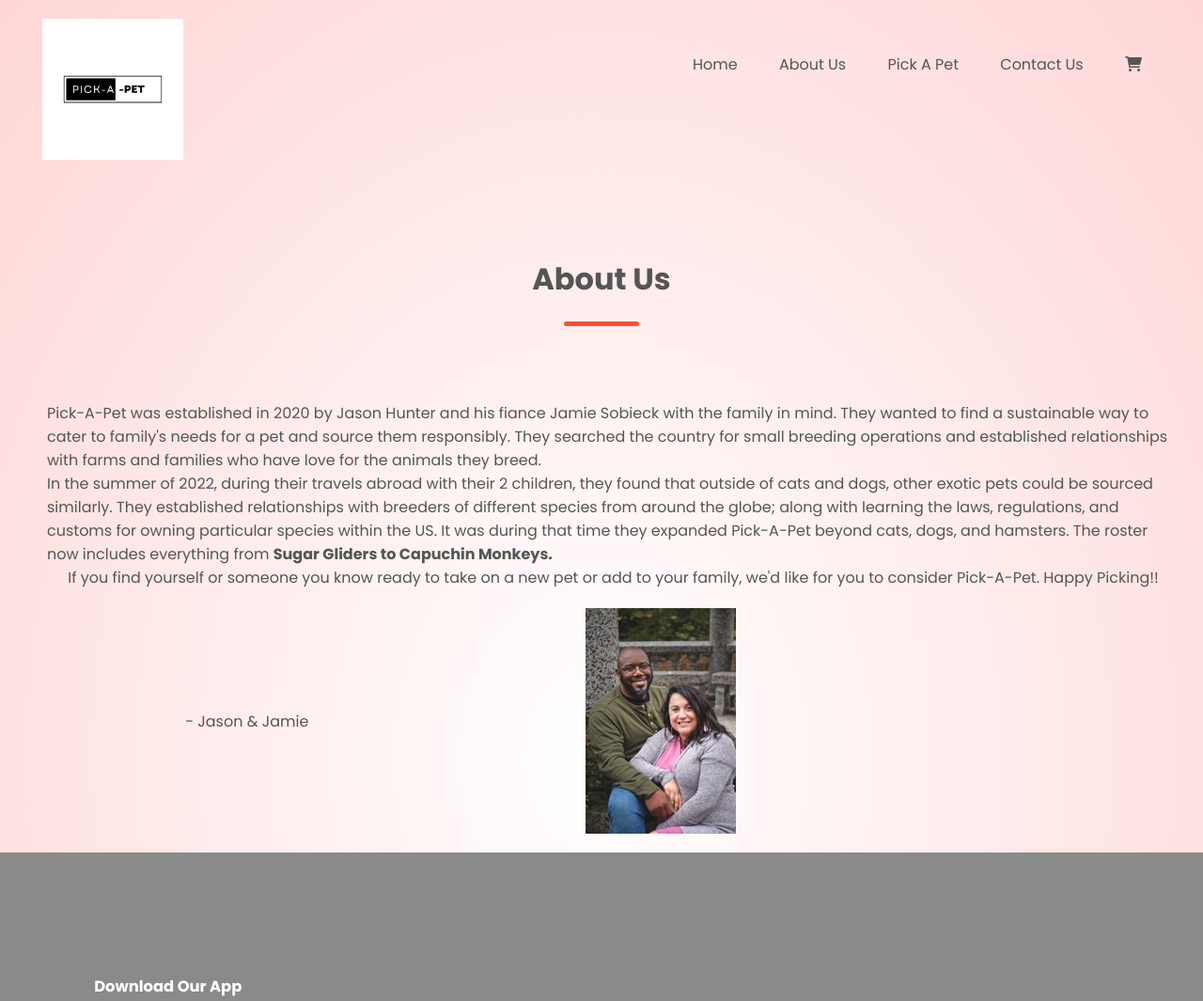
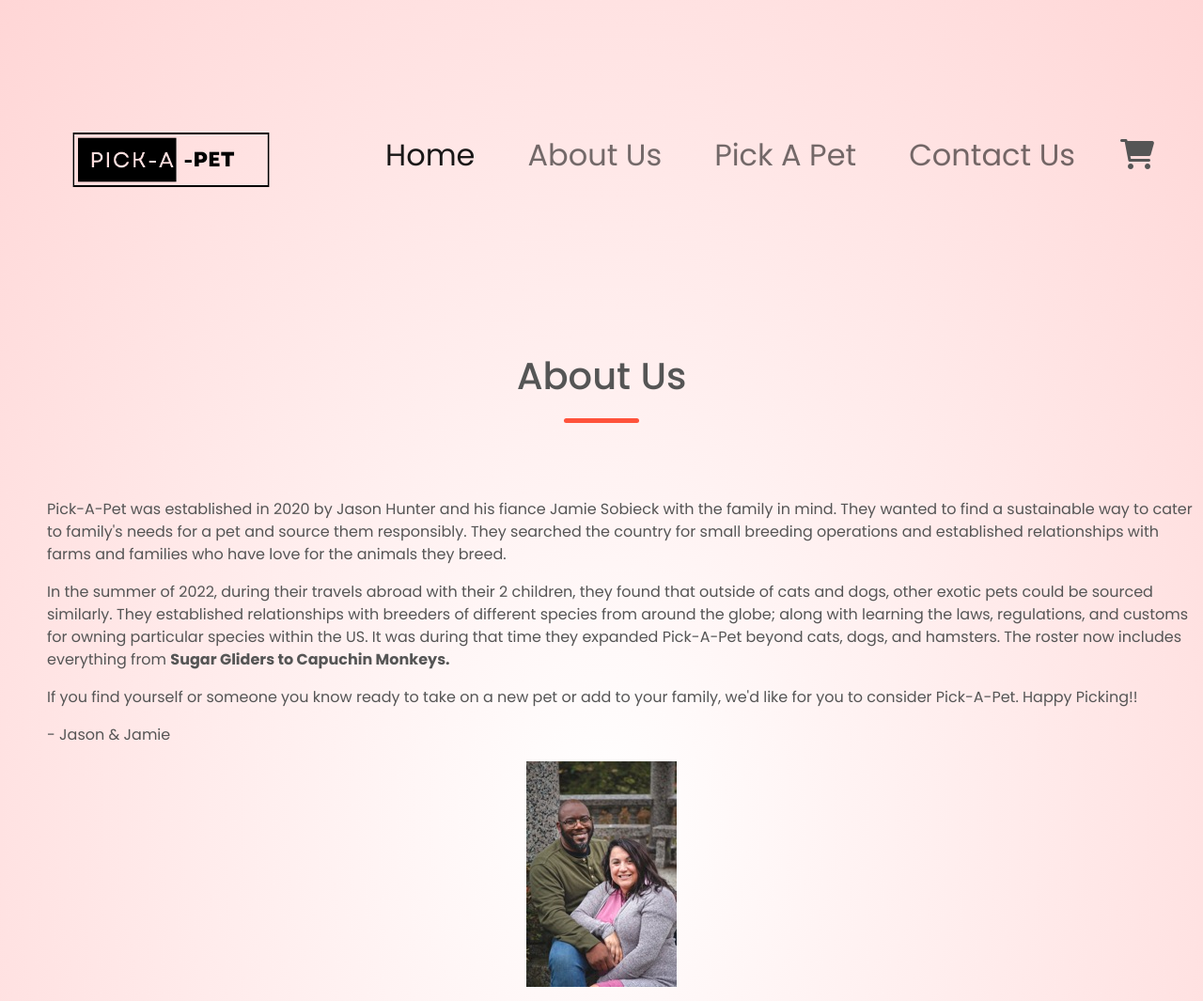
Before and after one commit to jayhun0521/petShotProject, a plain HTML site: page aboutMe.html in a window 1280 px wide. Shown: the top 1065 px of the page at 94% size. Drawn offline with nearby package versions, Linux system fonts and the light colour scheme.

Commit message:
changes to HTML and CSS files

```diff
--- a/aboutMe.html
+++ b/aboutMe.html
@@ -4,34 +4,45 @@
     <meta charset="UTF-8">
     <meta http-equiv="X-UA-Compatible" content="IE=edge">
     <meta name="viewport" content="width=device-width, initial-scale=1.0">
+    <!-- bootstrap link -->
+    <link href="https://cdn.jsdelivr.net/npm/bootstrap@5.0.2/dist/css/bootstrap.min.css" rel="stylesheet" integrity="sha384-EVSTQN3/azprG1Anm3QDgpJLIm9Nao0Yz1ztcQTwFspd3yD65VohhpuuCOmLASjC" crossorigin="anonymous">
+    <title>About Us</title>
     <link rel="stylesheet" href="style.css">
     <link rel="preconnect" href="https://fonts.googleapis.com">
 <link rel="preconnect" href="https://fonts.gstatic.com" crossorigin>
 <link href="https://fonts.googleapis.com/css2?family=Poppins:wght@300;400;500;600;700&display=swap" rel="stylesheet">
 <link rel="stylesheet" href="https://cdnjs.cloudflare.com/ajax/libs/font-awesome/6.2.0/css/all.min.css" integrity="sha512-xh6O/CkQoPOWDdYTDqeRdPCVd1SpvCA9XXcUnZS2FmJNp1coAFzvtCN9BmamE+4aHK8yyUHUSCcJHgXloTyT2A==" crossorigin="anonymous" referrerpolicy="no-referrer" />
 <link rel="stylesheet" href="https://cdn.jsdelivr.net/npm/@fortawesome/fontawesome-free@6.2.0/css/fontawesome.min.css">
-
-    <title>About Us</title>
 </head>
 <body>
 
-    <div class="header">
-        <div class="container">
-            <div class="navbar">
+        <nav class="navbar navbar-expand-lg navbar-light" id="navbar-test">
+            <div class="container-fluid">
                 <div class="logo">
-                    <img src="./Pick-A-Pet Logo.png" alt="" width="150px">
+                    <img src="./Pick-A-Pet_Logo-removebg-preview.png" alt="" width="300px">
                 </div>
-                <nav>
-                    <ul>
-                        <li><a href="./index.html">Home</a></li>
-                        <li><a href="./aboutMe.html">About Us</a></li>
-                        <li><a href="./shop.html">Pick A Pet</a></li>
-                        <li><a href="./contact.html">Contact Us</a></li>
-                        <li><a href="#"><i class="fa fa-shopping-cart" aria-hidden="true" alt=""></i></a></li>
-                    </ul>
-                </nav>
+              <button class="navbar-toggler" type="button" data-bs-toggle="collapse" data-bs-target="#navbarNav" aria-controls="navbarNav" aria-expanded="false" aria-label="Toggle navigation">
+                <span class="navbar-toggler-icon"></span>
+              </button>
+              <div class="collapse navbar-collapse" id="navbarNav">
+                <ul class="navbar-nav">
+                  <li class="nav-item">
+                    <a class="nav-link active" aria-current="page" href="./index.html">Home</a>
+                  </li>
+                  <li class="nav-item">
+                    <a class="nav-link" href="./aboutMe.html">About Us</a>
+                  </li>
+                  <li class="nav-item">
+                    <a class="nav-link" href="./shop.html">Pick A Pet</a>
+                  </li>
+                  <li class="nav-item">
+                    <a class="nav-link" href="./contact.html">Contact Us</a>
+                  </li>
+                  <li class="nav-item" id="shopping-cart-nav"><a href="#"><i class="fa fa-shopping-cart" aria-hidden="true" alt=""></i></a></li>
+                </ul>
+              </div>
             </div>
-        </div>
+          </nav>
 
     <div class="container">
         <div class="row">
@@ -44,7 +55,7 @@
          </p>
          <p>If you find yourself or someone you know ready to take on a new pet or add to your family, we'd like for you to consider Pick-A-Pet. Happy Picking!! </p>
         <p>- Jason & Jamie</p>
-        <img class= "aboutus-img" src="./20201025_(3).jpg" alt="">
+        <img src="./20201025_(3).jpg" class= "img-fluid rounded mx-auto d-block" id="Jason_Jamie" alt="">
         </div>
     </div>
 
@@ -61,7 +72,7 @@
                 </div>
             </div>
             <div class="col">
-                <img src="./Pick-A-Pet Logo.png" alt=" Pick-A-Pet Logo" style="height: 100px; width: 100px;">
+                <img src="./Pick-A-Pet_Logo-removebg-preview.png" alt=" Pick-A-Pet Logo" style="height: 300px; width: 300px;">
                 <p class="text-white">Our Purpose Is To Sustainably Add Cuddly Members To Your Family, No Matter The Species OR Breed!</p>
             </div>
             <div class="col">
--- a/shop.js
+++ b/shop.js
@@ -3,61 +3,61 @@ var shop = [
       title: 'Timmy- Tiger',
       image: 'https://upload.wikimedia.org/wikipedia/commons/3/3f/Walking_tiger_female.jpg',
       price: '$7,500-15,000',
-      description: "lorem ipsum"
+      description: "Timmy is Tony's younger brother. Not as talkative, but twice as cuddly."
     },
     {
       title: "Rocky- Rottweiler",
       image: 'http://127.0.0.1:5500/petShopProject/rottweiler-2160308_1280-1024x682.jpg',
       price: '2500.00',
-      description: "AKC Certified Bloodlines"
+      description: "AKC Certified Bloodlines. Great family dog, great for kids to grow up with."
     },
     {
       title: "Heathcliff- Persian Tabby",
       image: 'http://127.0.0.1:5500/petShopProject/heathcliff1.jpg',
       price: '50.00',
-      description: 'Loves Cuddles'
+      description: 'Loves Cuddles. He loves lasagna like his cousin Garfield.'
     },
     {
       title: "Rex- Chinchilla",
       image: 'http://127.0.0.1:5500/petShopProject/chinchilla.jpg',
       price: '4000.00',
-      description: 'Perfect pet for small apartments'
+      description: 'Perfect pet for small apartments. They do not hot weather weather.'
     },
     {
       title: "Chiquita- Sugar Glider",
       image: 'http://127.0.0.1:5500/petShopProject/Flying-Squirrel-3.jpg',
       price: '5500.00',
-      description: 'Loves heights'
+      description: 'Loves heights and people. Has a very specific diet of fruit, vegetables, and supplements.'
     },
     {
       title: "Lobo- Iguana",
       image: 'http://127.0.0.1:5500/petShopProject/iguana.jpg',
       price: '1500.00',
-      description: 'Loves eating crickets and worms'
+      description: 'Loves eating crickets and worms. Beware of his tail. He can be tempermental.'
     },
     {
       title: "Billy- Capuchin",
       image:  'http://127.0.0.1:5500/petShopProject/capuchin.jpg',
       price: '10,000.00',
-      description: "He'll love you forever if you give him dried fruit"
+      description: "He'll love you forever if you give him dried fruit. Keep a diaper on him."
     },
     {
       title: "Mojo- English Bulldog",
       image: 'http://127.0.0.1:5500/petShopProject/english_bulldog.jpg',
       price: '5000.00',
-      description: 'Perfect couch companion'
+      description: 'Perfect couch companion, but he loves skateboarding and surfing.'
     },
     {
       title: "Broly- Pit Bull",
       image: 'http://127.0.0.1:5500/petShopProject/Pitbull-puppies-for-sale-in-California-862x861.jpg',
       price: '1800.00',
-      description: 'Great family dog, good with kids'
+      description: 'Great family dog, perfect with kids, great deterent. Full of personality.'
     },
     {
       title: "Billy- Cockatoo",
       image: 'http://127.0.0.1:5500/petShopProject/cockatoo.jpg',
       price: '2000.00',
-      description: 'Be careful what you say around this one'
+      description: 'Be careful what you say around this one. He WILL remember and regularly recite anything you teach him.'
     }
 
 
--- a/style.css
+++ b/style.css
@@ -61,9 +61,11 @@ p{
 .col-2{
     flex-basis: 50%;
     min-width: 300px;
+    padding-left: 30px;
 }
 
 .col-2 img{
+    border-radius: 20%;
     max-width: 100%;
     padding: 50px 0;
 }
@@ -89,12 +91,9 @@ p{
     background: #563434;
 }
 
-/* .header{
-    background: radial-gradient(#fff, #ffd6d6)
-} */
 
 .header .row{
-    margin-top: 70px;
+    margin-top: 10px;
 
 }
 
@@ -109,7 +108,8 @@ p{
 }
 
 .col-3 img{
-    width: 100%;
+    border-radius: 20%;
+    width: 90%;
 }
 
 .container-sm{
@@ -185,10 +185,10 @@ h4{
 
 .card-img-top {
     border-width: 5px;
-    border-radius: 20px;
+    border-radius: 0;
     height: 200px;
     width: 250px;
-    padding: 10px;
+    padding-left: 33.3px;
 }
 
 .card-title{
@@ -309,10 +309,10 @@ ul{
     text-align: center;
 }
 
-.aboutus-img{
-    margin-right: 325px;
-    padding-bottom: 20px;
-    padding-top: 20px;
+#Jason_Jamie{
+    width: fit-content;
+    height: fit-content;
+    padding-bottom: 40px;
 }
 
 .contact-form{
@@ -320,19 +320,6 @@ ul{
     text-align: center;
 }
 
-
-
-
-/* shop page styles */
-/* .card {
-    margin-right: 0px;
-} */
-
-/* .card {
-    display: flex;
-    flex-direction: row;
-    justify-content: space-around;
-} */
 
 #market {
     display: flex;
@@ -344,3 +331,18 @@ ul{
 body {
     background: radial-gradient(#fff, #ffd6d6);
 }
+
+#navbarNav {
+    justify-content: right;
+    background-color: radial-gradient(#fff, #ffd6d6);
+    font-size: xx-large;
+}
+
+#navbar-test {
+    background-color: radial-gradient(#fff, #ffd6d6);
+    margin-left: 0px;
+}
+
+#shopping-cart-nav {
+    padding-top: 8px;
+}
```
Also changed, not shown: contact.html (+26 -15 lines), index.html (+51 -19 lines), shop.html (+28 -18 lines), Pick-A-Pet_Logo-removebg-preview.png (added).
